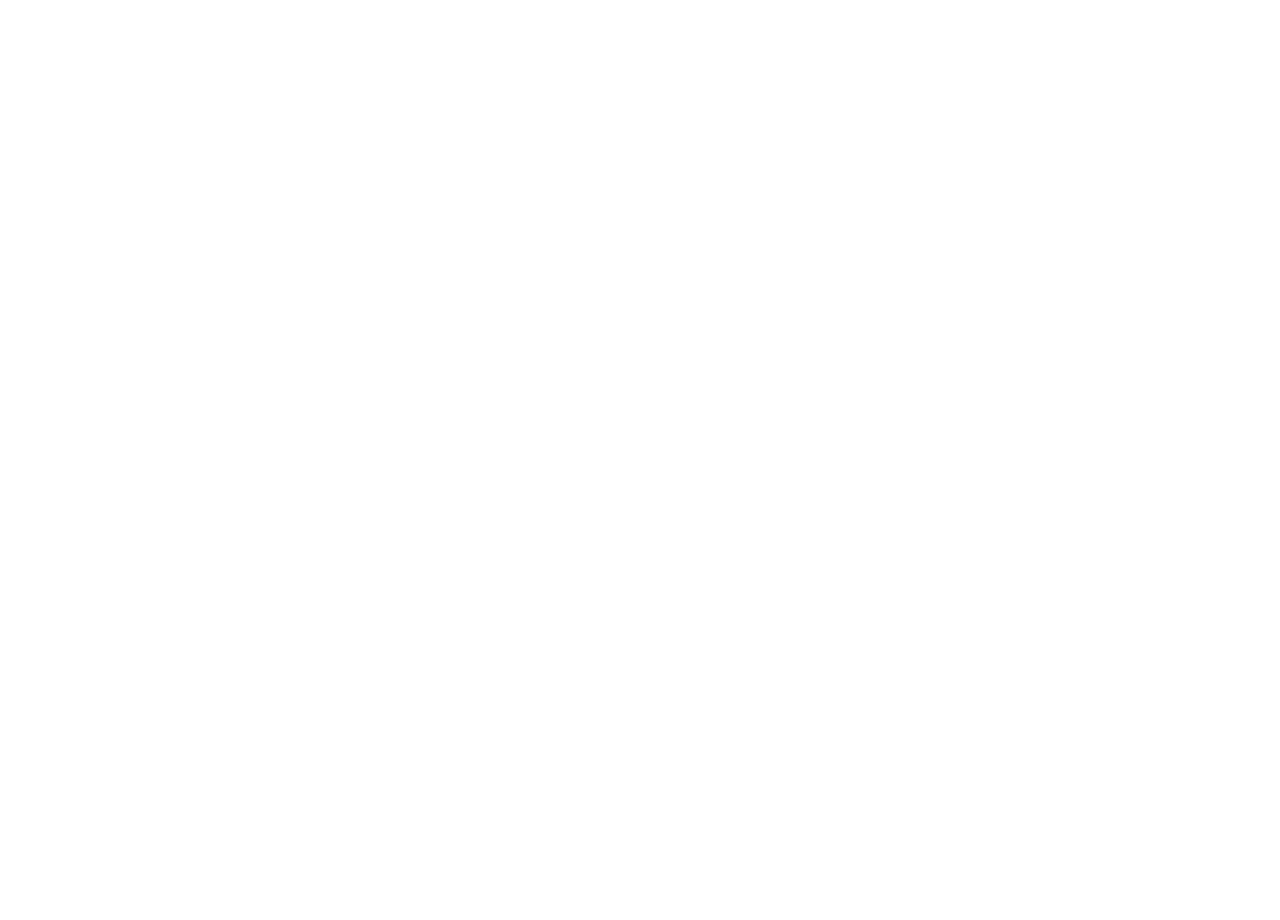
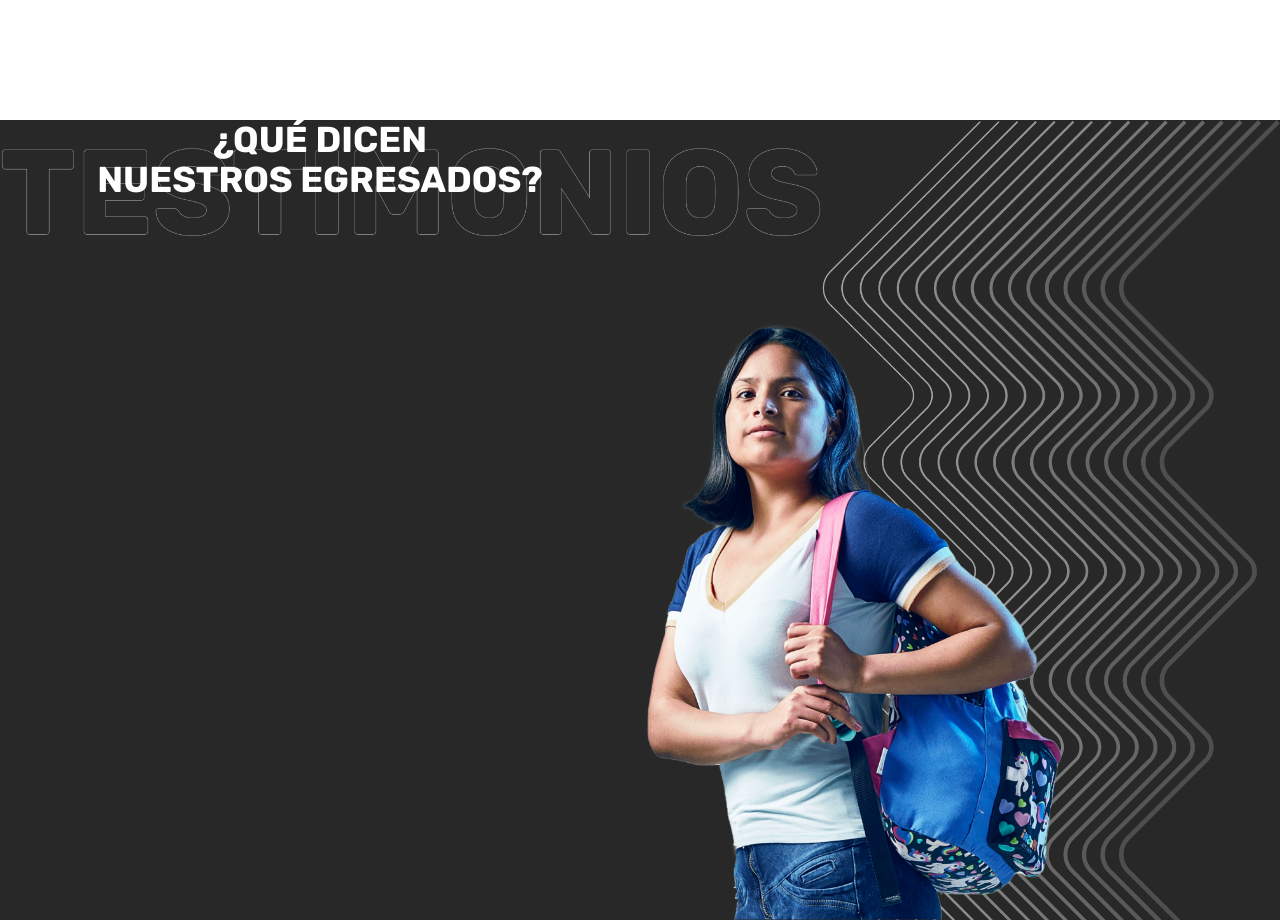
Before and after one commit to andrealemonroy/tecsup, a React (Create React App) app: page / in a window 1280 px wide. Shown: the part 1480-2400 px from the top of the page. Before the commit the page ends 1600 px from the top, so only its background shows below. Built offline with nearby package versions, Linux system fonts and the light colour scheme; a web font is replaced by a local one.

Commit message:
add testimonies

```diff
--- a/src/App.js
+++ b/src/App.js
@@ -186,9 +186,20 @@
                 </div>
               </div>
             </div>
-            <div >
-              <img src="img/about-books.svg" className='w-40'/>
+            <div>
+              <img src="img/about-books.svg" className="w-40" />
             </div>
+          </div>
+        </div>
+      </div>
+      <div className="testimonies h-screen bg-lightBlack">
+        <div className="flex h-full">
+          <div className="w-1/2">
+            <h3 className='text-4xl text-white rubik font-bold text-center'>¿QUÉ DICEN</h3>
+            <h3 className='text-4xl text-white rubik font-bold text-center'>NUESTROS EGRESADOS?</h3>
+          </div>
+          <div className='w-1/2 flex items-end'>
+            <img src="/img/testimonies-person.png" className="h-3/4" />
           </div>
         </div>
       </div>
--- a/src/index.css
+++ b/src/index.css
@@ -70,3 +70,9 @@
   display: flex;
   cursor: pointer;
 }
+
+.testimonies {
+  background-image: url('/public/img/testimonies-bg.png');
+  background-size: cover;
+  background-repeat: no-repeat;
+}
--- a/tailwind.config.js
+++ b/tailwind.config.js
@@ -5,7 +5,8 @@
     extend: {
       colors: {
         yellow: '#FFE706',
-        lightBlue: '#04B5EC'
+        lightBlue: '#04B5EC',
+        lightBlack: '#282828'
       },
     },
   },
```
Also changed, not shown: public/img/testimonies-bg.png (added), public/img/testimonies-person.png (added).
